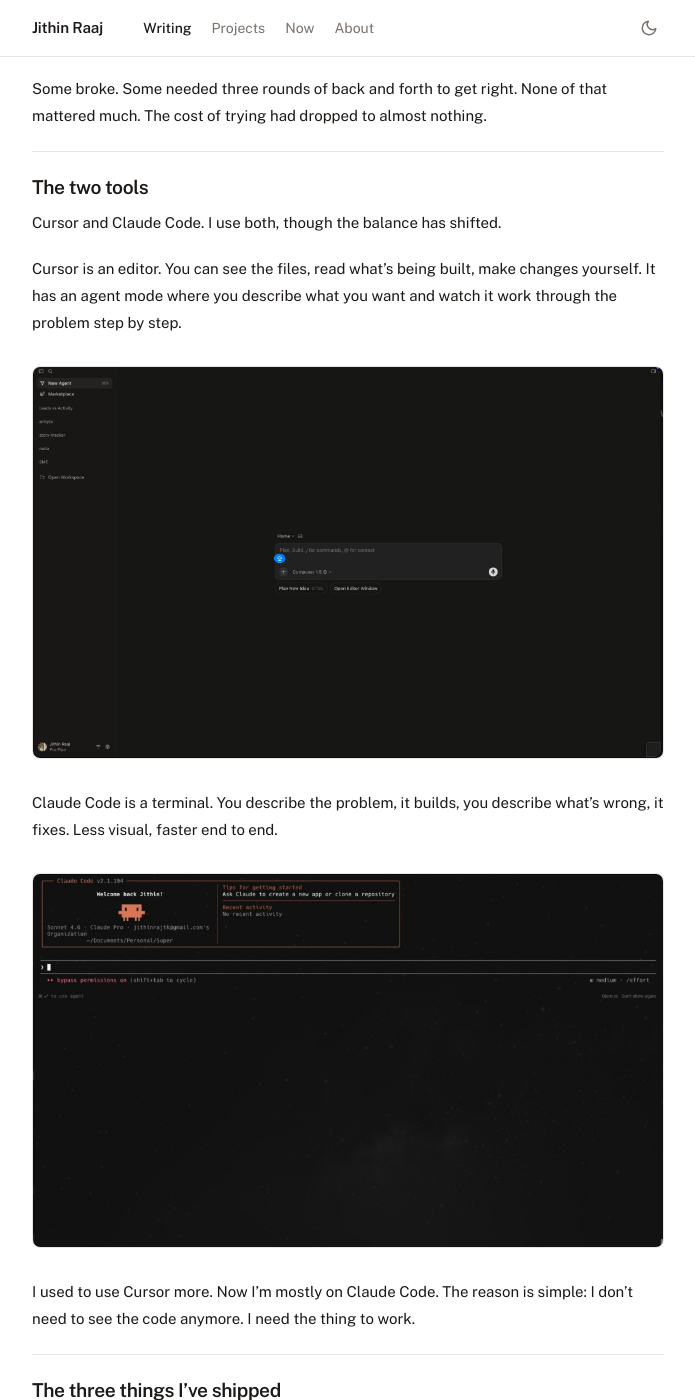
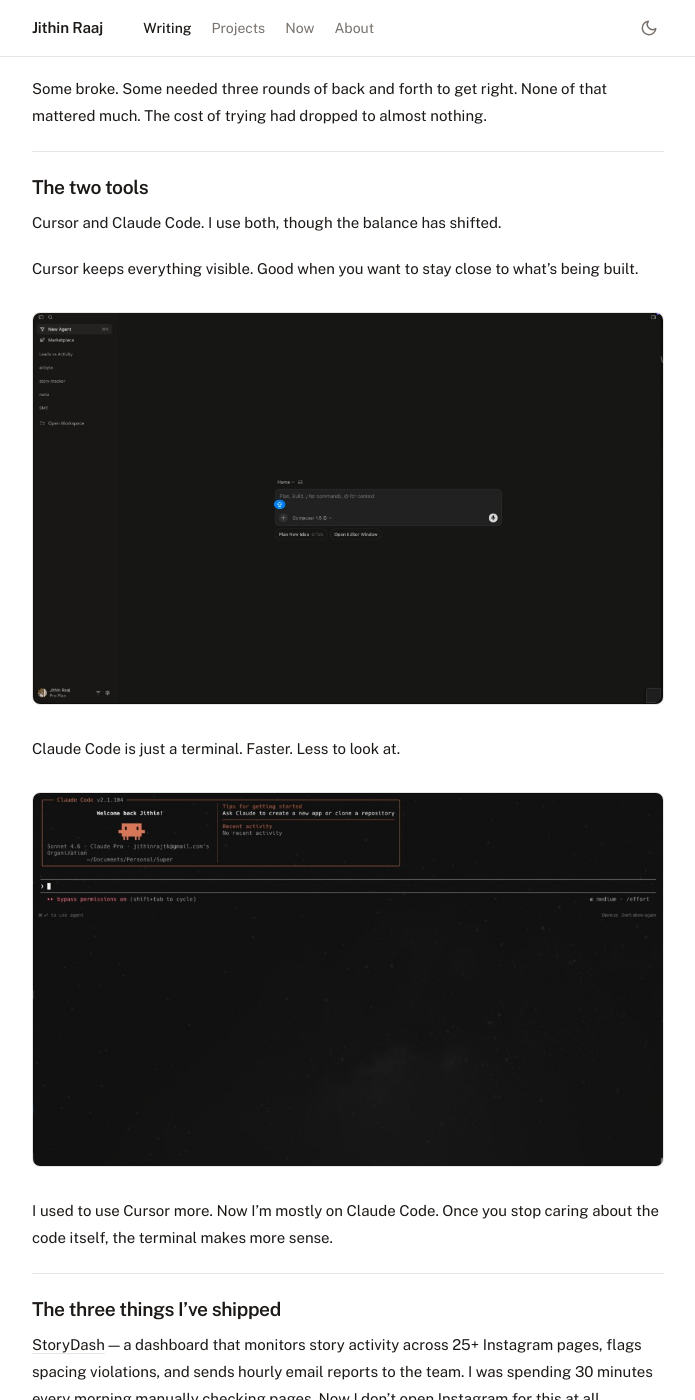
Before and after one commit to jithinrajtk/jithinrajtk.github.io, a Jekyll site: the page built from _posts/2026-04-14-what-is-vibe-coding.md, in a window 1280 px wide and 1400 px high, scrolled down 2280 px. Shown: the whole window, without its empty margins (292-987 px from the left). Built offline with Jekyll 4.4.1, drawn with Linux system fonts in a browser that asks for light colours; nearby versions of some CDN libraries.

Commit message:
Rewrite tools section — peer tone, no spoon feeding

```diff
--- a/_posts/2026-04-14-what-is-vibe-coding.md
+++ b/_posts/2026-04-14-what-is-vibe-coding.md
@@ -75,15 +75,15 @@
 
 Cursor and Claude Code. I use both, though the balance has shifted.
 
-Cursor is an editor. You can see the files, read what's being built, make changes yourself. It has an agent mode where you describe what you want and watch it work through the problem step by step.
+Cursor keeps everything visible. Good when you want to stay close to what's being built.
 
 ![Cursor agent mode, projects list with recent builds](/assets/images/cursor-agent-window.png)
 
-Claude Code is a terminal. You describe the problem, it builds, you describe what's wrong, it fixes. Less visual, faster end to end.
+Claude Code is just a terminal. Faster. Less to look at.
 
 ![Claude Code terminal, daily driver for most builds now](/assets/images/claude-code-terminal.png)
 
-I used to use Cursor more. Now I'm mostly on Claude Code. The reason is simple: I don't need to see the code anymore. I need the thing to work.
+I used to use Cursor more. Now I'm mostly on Claude Code. Once you stop caring about the code itself, the terminal makes more sense.
 
 ---
 
```
